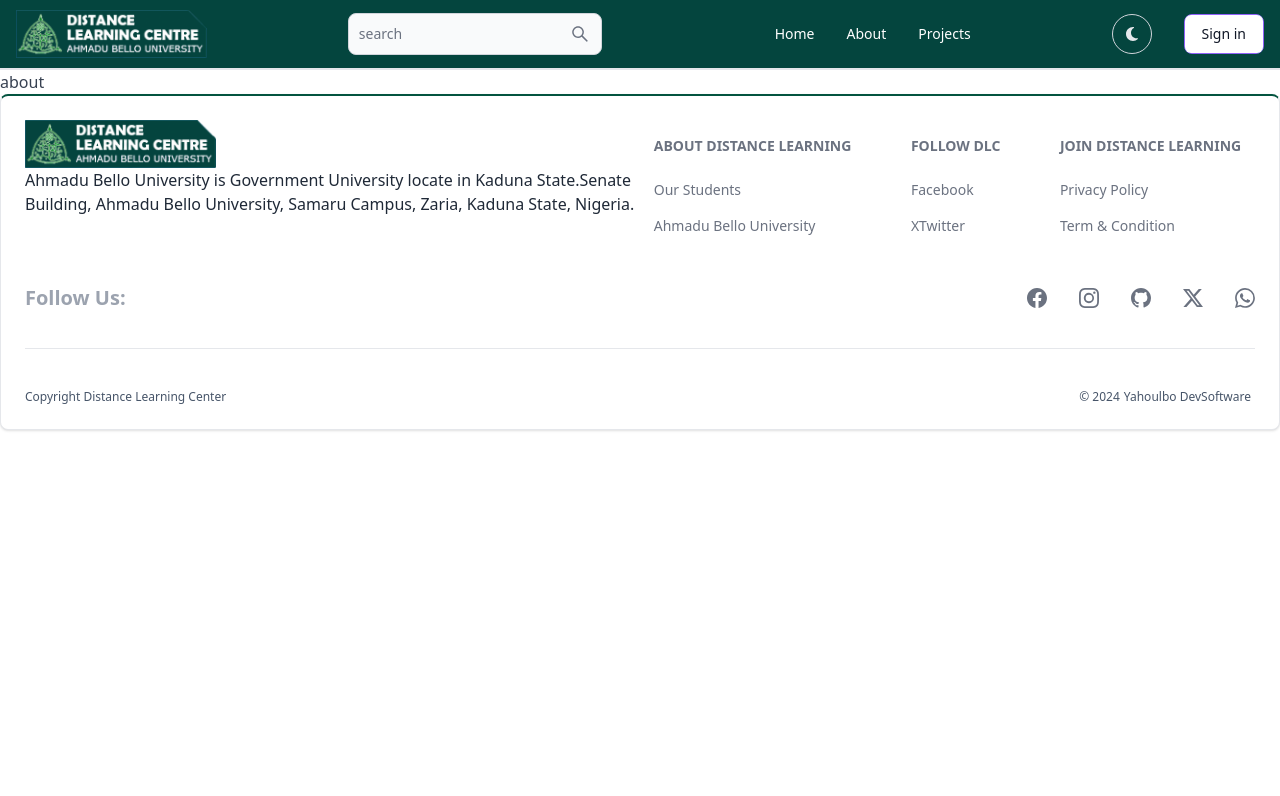
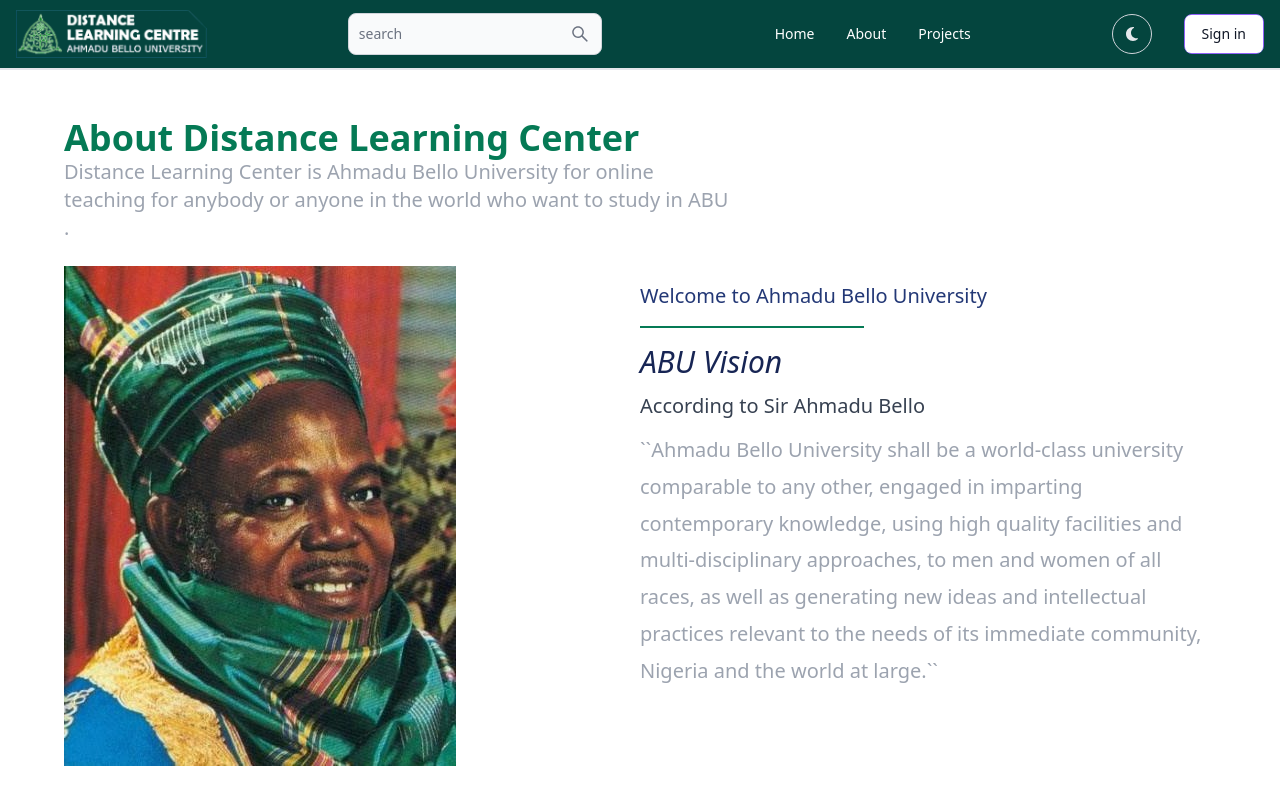
Before and after one commit to Kal1be/blog, a React (Vite) app in the folder client/: page /about in a window 1280 px wide. Shown: the top 796 px of the page. Built offline with nearby package versions, Linux system fonts and the light colour scheme; no server answers.

Commit message:
create the about and project pages

```diff
--- a/client/index.html
+++ b/client/index.html
@@ -2,7 +2,7 @@
 <html lang="en">
   <head>
     <meta charset="UTF-8" />
-    <link rel="icon" type="image/svg+xml" href="/abuimage.png" />
+    <link rel="icon" type="image/svg+xml" href="/abu-logo.jpg" />
     <meta name="viewport" content="width=device-width, initial-scale=1.0" />
     <title>Distance Learning Center</title>
   </head>
--- a/client/src/index.css
+++ b/client/src/index.css
@@ -20,6 +20,10 @@
    transform: rotate(360%);
    overflow: hidden;
 
+}
+
+.my-p{
+    line-height: 2.3rem;
 }
 body{
   height: 100vh;
--- a/client/src/pages/About.jsx
+++ b/client/src/pages/About.jsx
@@ -1,8 +1,43 @@
-
+import CallAction from "../component/CallAction"
 function About() {
   return (
-    <div>
-      about
+    <div className="my-12 max-w-7xl mx-auto px-2">
+      <div className="my-8 px-2">
+        <div className="md:mx-12">
+          <h1 className="md:text-4xl text-2xl text-green-600 font-semibold">About Distance Learning Center</h1>
+          <div className="max-w-2xl">
+            <p className="text-xl text-gray-400 font-normal">Distance Learning Center is Ahmadu Bello University for online
+              teaching for anybody or anyone in the world who want to study
+              in ABU .
+            </p>
+            </div>
+           <div className="md:flex max-w-6xl my-6">
+          <div className="flex-1">
+<img src="./bello.jpg" alt="" />
+          </div>
+          <div className="flex-1">
+            <h2 className="text-blue-900 dark:text-gray-200 text-xl font-medium my-4">Welcome to Ahmadu Bello University</h2>
+            <hr className="border border-green-600 w-56 my-4"/>
+            <h2 className="text-3xl text-blue-950 italic">ABU Vision</h2>
+          <h2 className="text-xl font-medium my-3">According to Sir Ahmadu Bello</h2>
+            <p className="my-p text-xl font-sans text-gray-400">``Ahmadu Bello University shall be
+              a world-class university comparable
+              to any other, engaged in imparting
+              contemporary knowledge, using high quality
+              facilities and multi-disciplinary approaches,
+              to men and women of all races, as well as
+               generating new ideas and intellectual
+                practices relevant to the needs of its
+                 immediate community, Nigeria and the
+                 world at large.``</p>
+          </div>
+           </div>
+
+        </div>
+      </div>
+     <div className="bg-gray-100 dark:bg-slate-800 rounded-xl">
+     <CallAction/>
+     </div>
     </div>
   )
 }
--- a/client/src/pages/Projects.jsx
+++ b/client/src/pages/Projects.jsx
@@ -1,8 +1,10 @@
+import CallAction from "../component/CallAction"
 
 function Projects() {
   return (
-    <div>
-      my project
+    <div className="bg-gray-100 px-6 my-8 dark:bg-slate-700">
+
+     <CallAction/>
     </div>
   )
 }
```
Also changed, not shown: client/public/bello.jpg (added).
